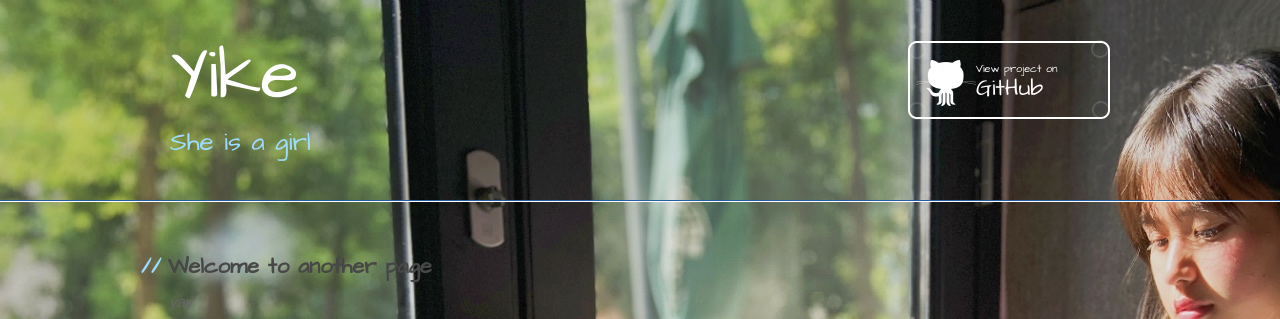
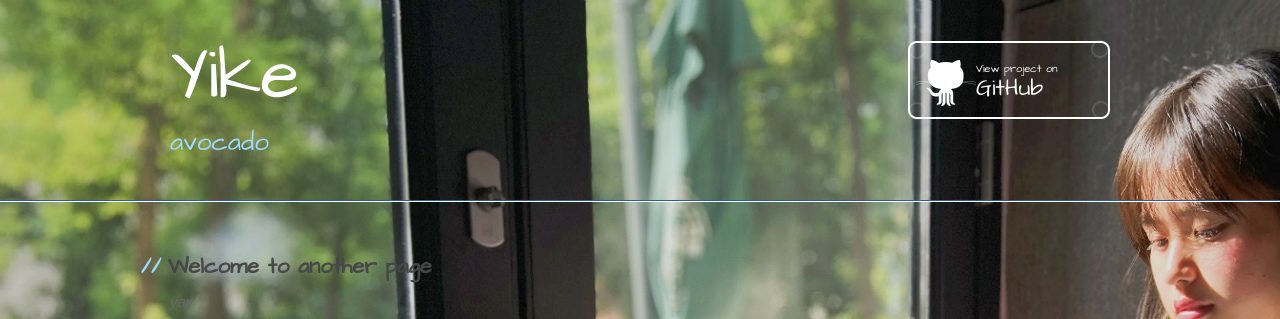
Before and after one commit to yzyzyzzz/yike, a Jekyll site: the page built from another-page.md, in a window 1280 px wide. Shown: the top 319 px of the page. Built offline with Jekyll 4.4.1, drawn with Linux system fonts in a browser that asks for light colours; our own code applies the rules of GitHub Pages for plain Markdown files.

Commit message:
Update _config.yml

```diff
--- a/_config.yml
+++ b/_config.yml
@@ -1,5 +1,5 @@
 title: Yike
-description: She is a girl
+description: avocado
 show_downloads: true
 google_analytics:
 theme: jekyll-theme-architect
```
